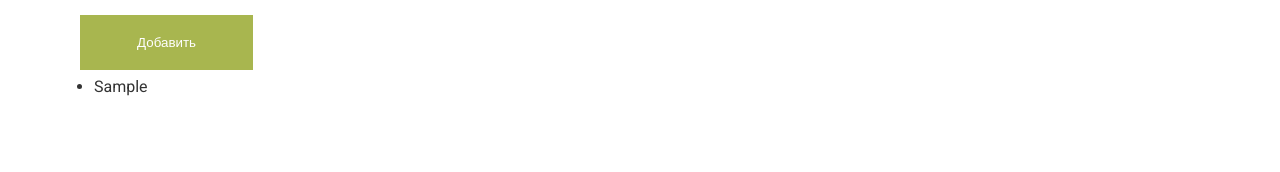
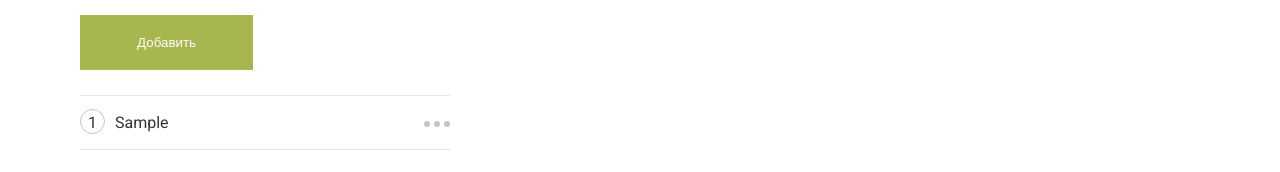
Before and after one commit to DiReon/pomodoro-go, a React (Create React App) app: page / in a window 1280 px wide. Both pictures are taken after typing "Sample" into the empty fields and a click on the button "Добавить". Shown: the part 532-704 px from the top of the page. Built offline with nearby package versions, Linux system fonts and the light colour scheme.

Commit message:
Make up TaskCard

```diff
--- a/src/App.css
+++ b/src/App.css
@@ -9,10 +9,10 @@
 	--white: hsl(0, 0%, var(--whiteLightness));
 	--grayE5: #e5e5e5;
 	--grayF4: #F4F4F4;;
-	--grayF3: hsl(0, 0%, calc(var(--whiteLightness) - 5%));
+	--grayE4: #E4E4E4;
 	--grayEC: hsl(0, 0%, calc(var(--whiteLightness) - 7%));
 	--grayD9: hsl(0, 0%, calc(var(--whiteLightness) - 15%));
-	--grayC4: hsl(0, 0%, calc(var(--whiteLightness) - 23%));
+	--grayC4: #C4C4C4;
 	--gray99: hsl(0, 0%, calc(var(--whiteLightness) - 40%));
 	--gray66: hsl(0, 0%, calc(var(--whiteLightness) - 60%));
 }
--- a/src/Tasks/Tasks.tsx
+++ b/src/Tasks/Tasks.tsx
@@ -4,6 +4,7 @@ import { makeAutoObservable } from "mobx"
 import { observer } from "mobx-react";
 import {ITask} from '../interfaces/task.interface';
 import {generateId} from '../utils/generateRandomIndex';
+import {TaskСard} from '../TaskСard';
 
 class TaskManager {
   tasks: ITask[] = [];
@@ -32,7 +33,7 @@ export const Tasks = observer(() => {
   return (
     <div className={'tasks-container'}>
       <h3>Ура! Теперь можно начать работать:</h3>
-      <ul>
+      <ul className={'instructions'}>
         <li>Выберите категорию и напишите название текущей задачи</li>
         <li>Запустите таймер («помидор»)</li>
         <li>Работайте пока «помидор» не прозвонит</li>
@@ -43,8 +44,10 @@ export const Tasks = observer(() => {
         <input type="text" className={'task-input'} placeholder={'Название задачи'} ref={inputRef}/>
         <button className={'btn-success'}>Добавить</button>
       </form>
-      <ul>
-        {taskManager.tasks.map(item => (<li key={item.id}>{item.name}</li>))}
+      <ul className={'task-list'}>
+        {taskManager.tasks.map(item => (
+          <TaskСard key={item.id} name={item.name} pomodoros={item.pomodoros} />
+        ))}
       </ul>
     </div>
   );
--- a/src/Tasks/tasks.css
+++ b/src/Tasks/tasks.css
@@ -3,7 +3,7 @@
 	margin: 100px 16px 0 80px
 }
 
-ul {
+.instructions {
 	list-style: disc;
 	margin-left: 14px;
 }
@@ -27,3 +27,9 @@ li {
 	background: var(--green);
 	color: var(--white);
 }
+
+.task-list {
+	width: 370px;
+	margin-top: 25px;
+	border-bottom: 1px solid var(--grayE4);
+}
--- /dev/null
+++ b/src/TaskСard/TaskСard.tsx
@@ -0,0 +1,22 @@
+import React from 'react';
+import './taskсard.css';
+import {ITask} from '../interfaces/task.interface';
+import {ReactComponent as MoreIcon} from '../icons/more.svg';
+
+export function TaskСard({name, pomodoros}: ITask) {
+  function showMenu() {
+    console.log('show menu');
+  }
+  return (
+    <li className={'card'}>
+      <div>
+        <div className={'pomodoros'}>{pomodoros}</div>
+        <span>{name}</span>
+      </div>
+      <button onClick={showMenu}>
+        <MoreIcon />
+      </button>
+    </li>
+
+  );
+}
--- /dev/null
+++ b/src/TaskСard/index.ts
@@ -0,0 +1 @@
+export * from './TaskСard';
--- /dev/null
+++ b/src/TaskСard/taskсard.css
@@ -0,0 +1,23 @@
+.card {
+	display: flex;
+	flex-direction: row;
+	justify-content: space-between;
+	align-items: center;
+	width: 370px;
+	border-top: 1px solid var(--grayE4);
+	padding: 10px 0;
+}
+.pomodoros {
+	display: inline-block;
+	box-sizing: content-box;
+	width: 23px;
+	height: 19px;
+	padding-top: 4px;
+	margin-right: 10px;
+	border: 1px solid var(--grayC4);
+	border-radius: 50%;
+	text-align: center;
+	line-height: 17px;
+	font-weight: 300;
+	font-size: 16px;
+}
--- a/src/interfaces/task.interface.ts
+++ b/src/interfaces/task.interface.ts
@@ -1,5 +1,5 @@
 export interface ITask {
-  id: string;
+  id?: string;
   name: string;
   pomodoros: number;
 }
```
Also changed, not shown: src/icons/more.svg (added).
